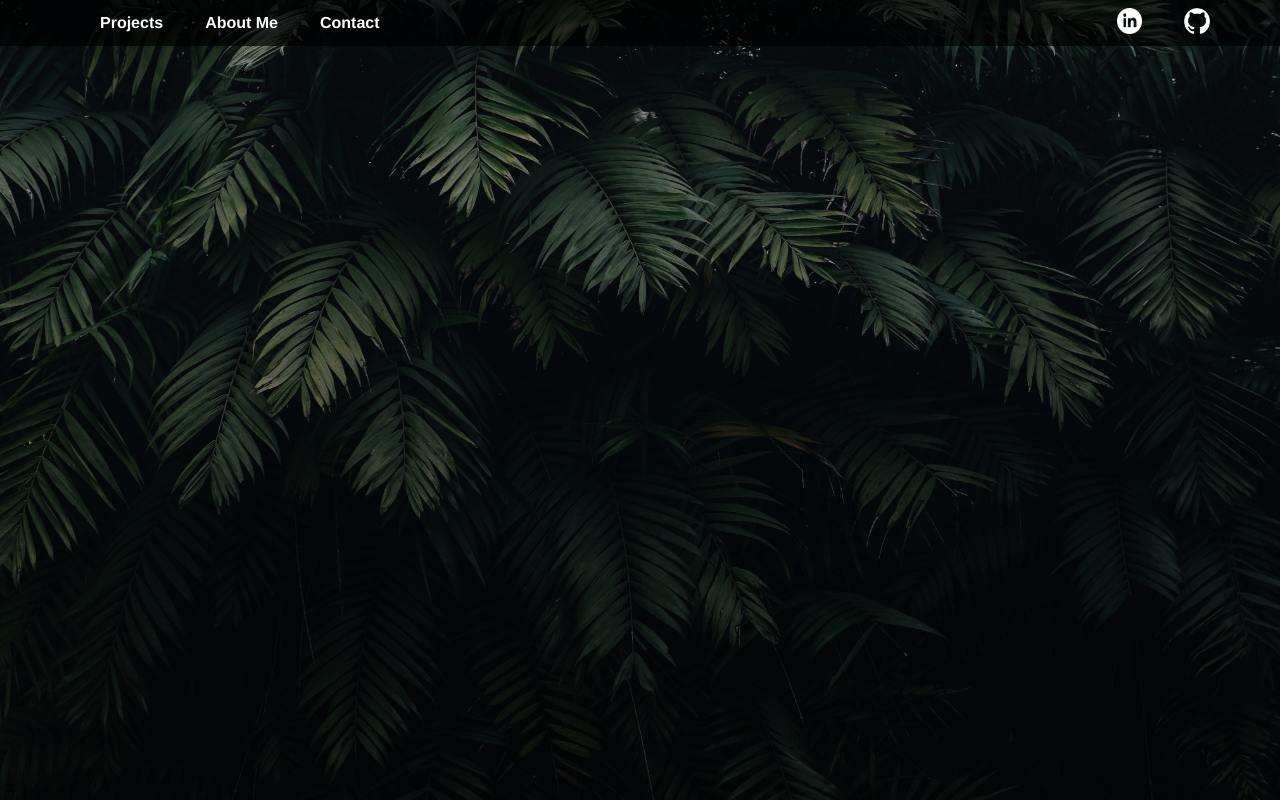
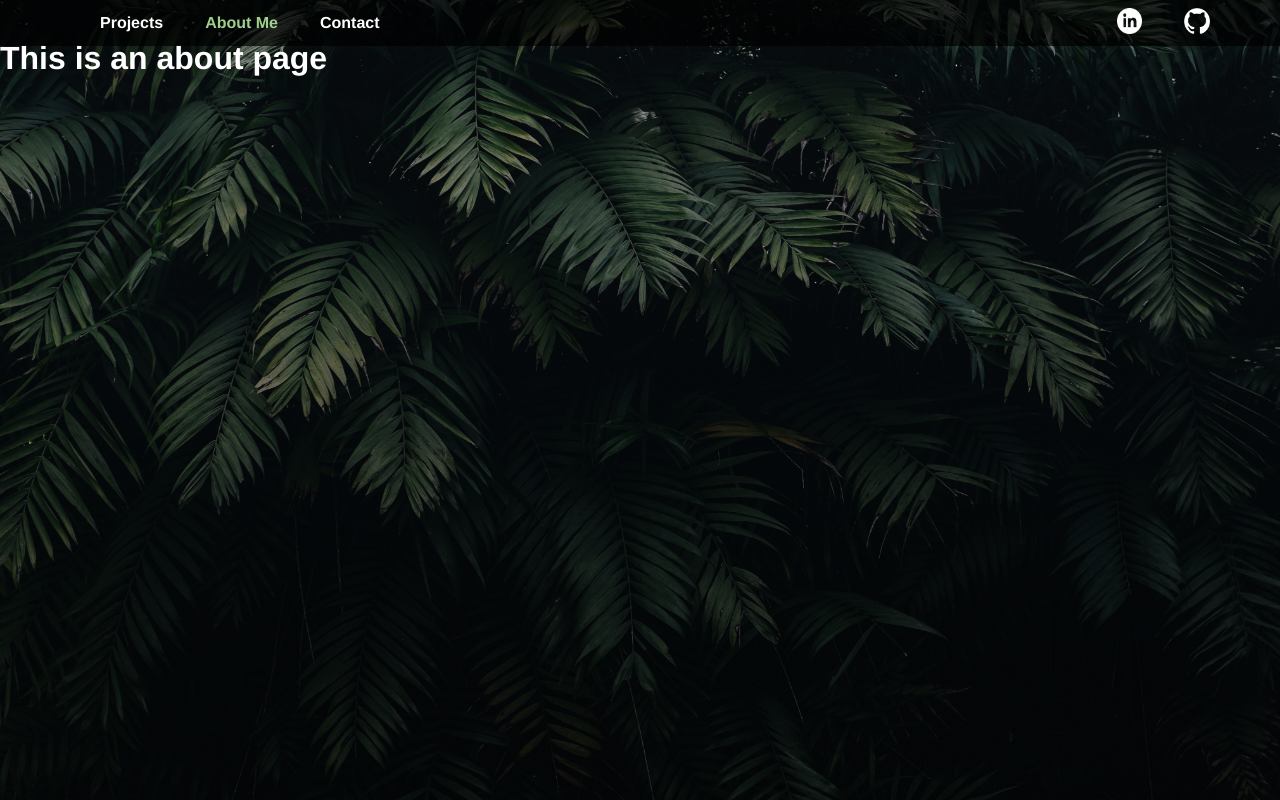
Before and after one commit to NoahJohnG/portfolio, a Vue app: page /about in a window 1280 px wide. Built offline with nearby package versions, Linux system fonts and the light colour scheme.

Commit message:
routing for about me page

```diff
--- a/src/router/index.ts
+++ b/src/router/index.ts
@@ -14,6 +14,14 @@
     // this generates a separate chunk (contact.[hash].js) for this route
     // which is lazy-loaded when the route is visited.
     component: () => import(/* webpackChunkName: "contact" */ '../views/Contact.vue')
+  },
+  {
+    path: '/about',
+    name: 'About',
+    // route level code-splitting
+    // this generates a separate chunk (about.[hash].js) for this route
+    // which is lazy-loaded when the route is visited.
+    component: () => import(/* webpackChunkName: "about" */ '../views/About.vue')
   }
 ]
 
--- /dev/null
+++ b/src/views/About.vue
@@ -0,0 +1,5 @@
+<template>
+  <div class="about">
+    <h1>This is an about page</h1>
+  </div>
+</template>
```
